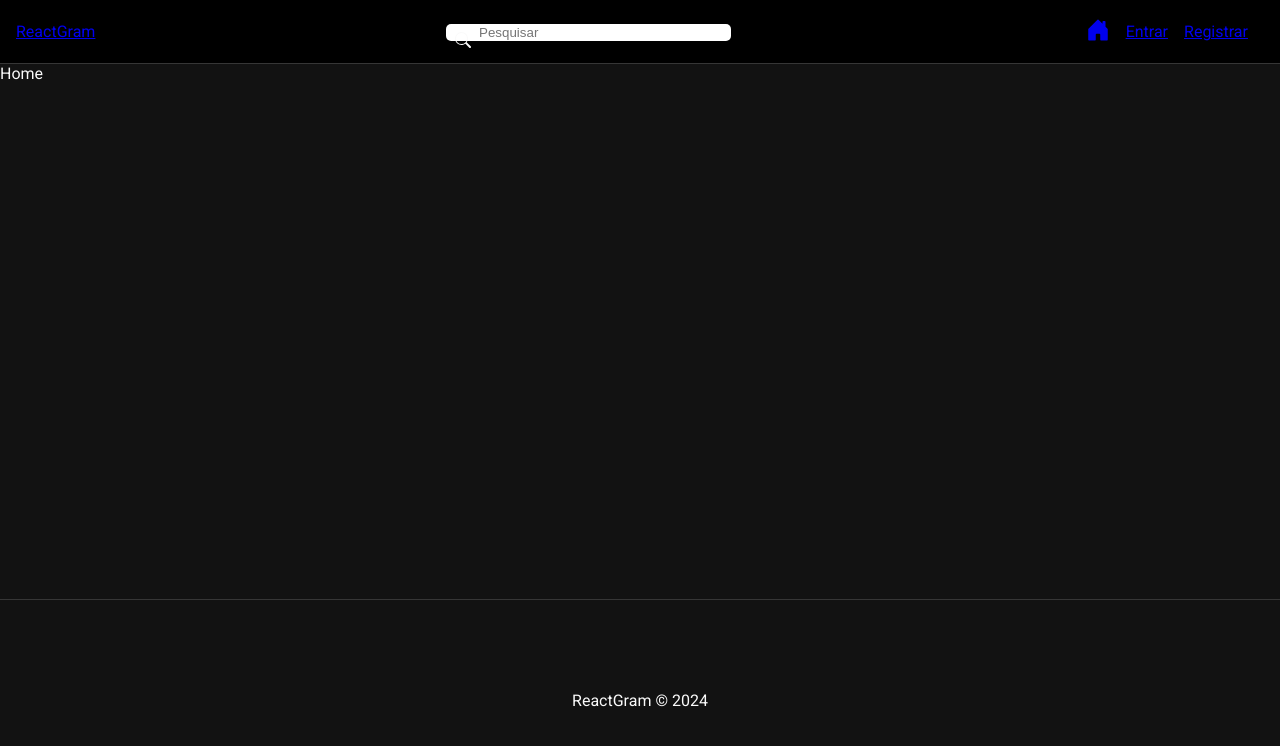
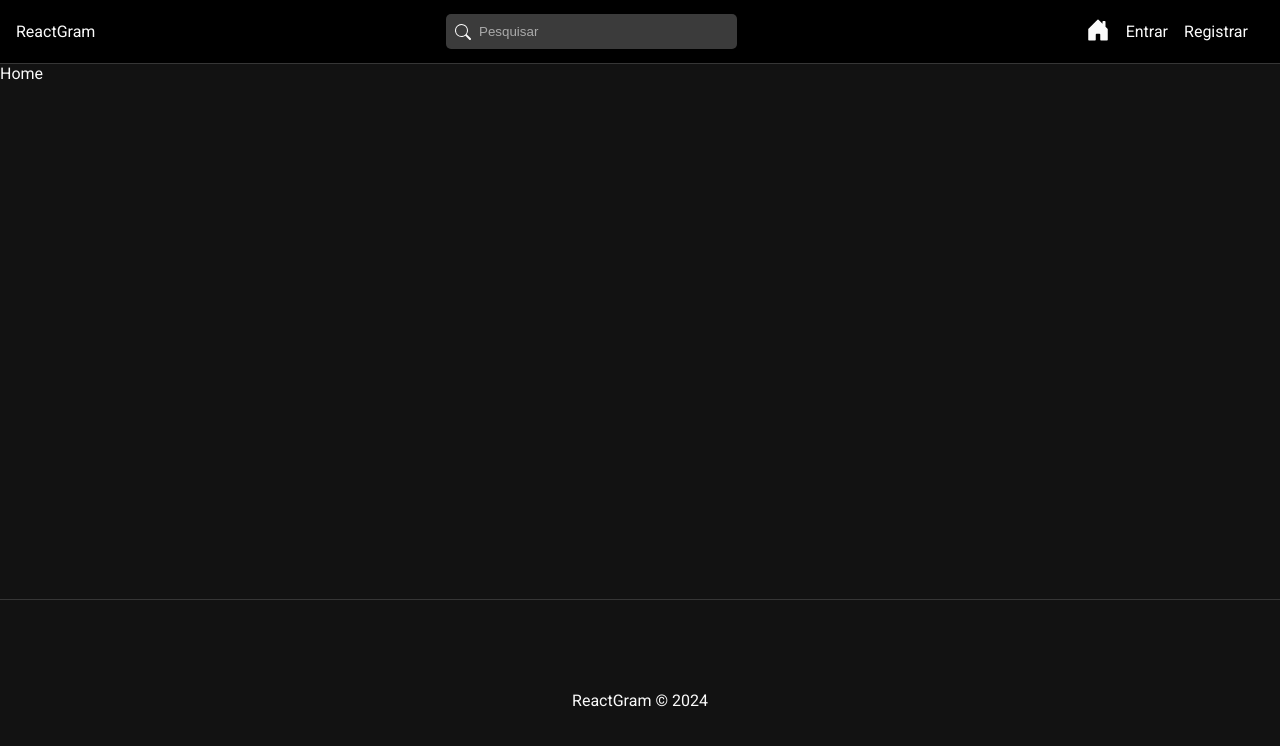
Before and after one commit to lgs8Lucas/reactgram, a React (Vite) app in the folder frontend/: page / in a window 1280 px wide. Shown: the top 746 px of the page. Built offline with nearby package versions, Linux system fonts and the light colour scheme.

Commit message:
Criado estilo global do projeto

```diff
--- a/frontend/src/components/Navbar.css
+++ b/frontend/src/components/Navbar.css
@@ -33,7 +33,6 @@
 
 #nav-links li{
     margin-right: 1em;
-    list-style: none;
 }
 
 #nav-links span{
--- a/frontend/src/index.css
+++ b/frontend/src/index.css
@@ -1,4 +1,4 @@
-body{
+body {
 	font-family: "Roboto", sans-serif;
 	margin: 0;
 	padding: 0;
@@ -6,3 +6,85 @@ body{
 	background-color: #121212;
 	color: #fafafa;
 }
+
+a {
+	color: #fafafa;
+	text-decoration: none;
+}
+
+.active {
+	font-weight: bold;
+}
+
+ul {
+	list-style: none;
+}
+
+form {
+	display: flex;
+	flex-direction: column;
+}
+
+label {
+	display: flex;
+	flex-direction: column;
+	text-align: left;
+}
+
+label span {
+	font-weight: bold;
+	margin-bottom: 0.5em;
+	color: #aaa;
+	font-size: 0.7em;
+}
+
+input {
+	background-color: #3b3b3b;
+	color: #aaa;
+	border: 1px solid #555;
+	border-radius: 2px;
+	padding: 10px 8px;
+	outline: none;
+	margin-bottom: 0.6em;
+}
+
+input::placeholder {
+	color: #aaa;
+}
+
+.btn,
+button,
+input[type="submit"] {
+	background-color: #0094f6;
+	color: #fff;
+	border: none;
+	border-radius: 4px;
+	padding: 10px 8px;
+	font-weight: bold;
+	cursor: pointer;
+	opacity: 0.8;
+	font-size: 1em;
+}
+
+input[type="submit"] {
+	margin-top: 1em;
+}
+
+input:disabled {
+	cursor: not-allowed;
+	background-color: #000;
+}
+
+.btn:hover,
+button:hover,
+input[type="submit"]:hover {
+	opacity: 1;
+}
+
+.cancel-btn {
+	background-color: #ccc;
+}
+
+.hide {
+	display: none;
+}
```
Lines whose indentation alone changed are shown as unchanged.
